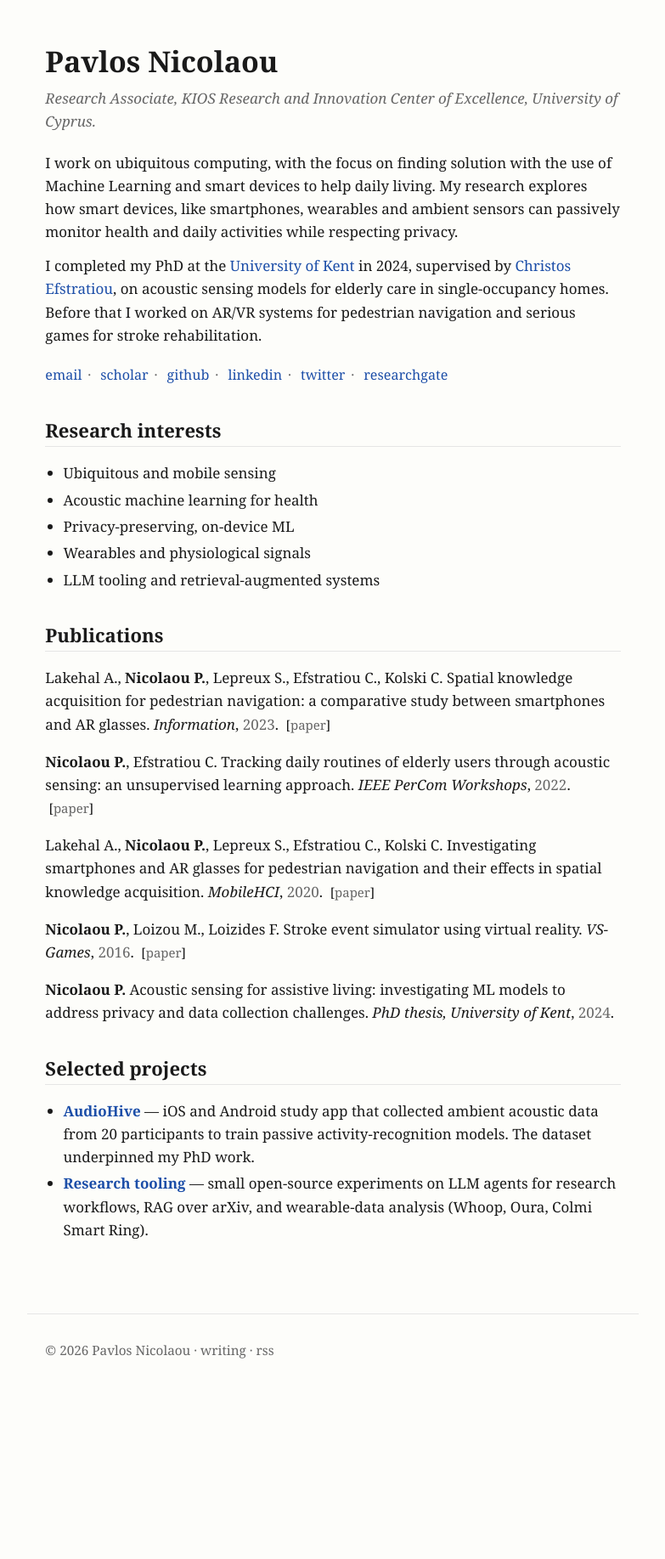
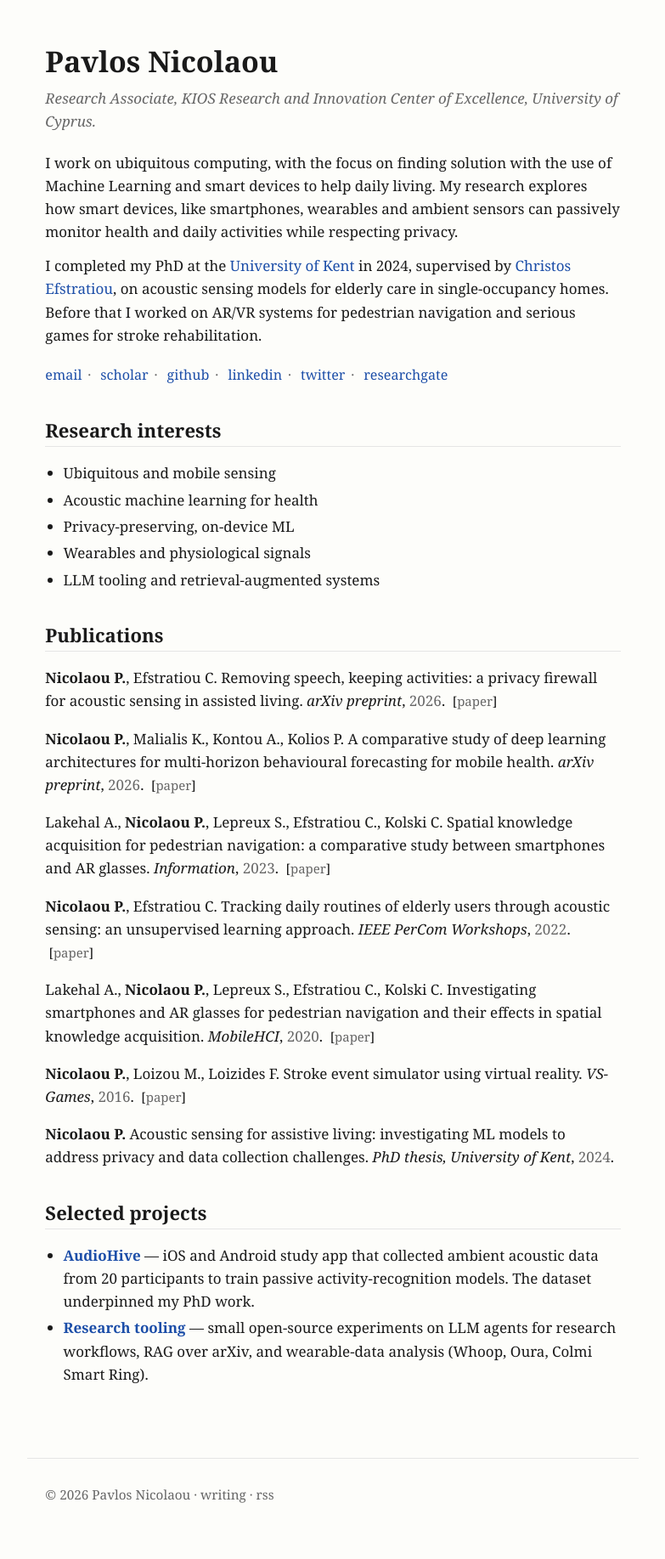
Before and after one commit to p4vlos/p4vlos.github.io, a Jekyll site: the page built from index.md, in a window 1280 px wide. Shown: the whole page at 85% size, without its empty margins (248-1031 px from the left). Built offline with Jekyll 4.4.1, drawn with Linux system fonts in a browser that asks for light colours; before the commit the page ends 1665 px from its top, so only the background shows below that.

Commit message:
Add current Scholar publications
Co-authored-by: p4vlos <11935187+p4vlos@users.noreply.github.com>

```diff
--- a/index.md
+++ b/index.md
@@ -30,6 +30,18 @@ I completed my PhD at the [University of Kent](https://www.kent.ac.uk/computing)
 ## Publications
 
 <ul class="pubs">
+  <li>
+    <strong>Nicolaou P.</strong>, Efstratiou C.
+    Removing speech, keeping activities: a privacy firewall for acoustic sensing in assisted living.
+    <span class="venue">arXiv preprint</span>, <span class="year">2026</span>.
+    <span class="pub-links">[<a href="https://arxiv.org/abs/2609.02376">paper</a>]</span>
+  </li>
+  <li>
+    <strong>Nicolaou P.</strong>, Malialis K., Kontou A., Kolios P.
+    A comparative study of deep learning architectures for multi-horizon behavioural forecasting for mobile health.
+    <span class="venue">arXiv preprint</span>, <span class="year">2026</span>.
+    <span class="pub-links">[<a href="https://arxiv.org/abs/2606.14604">paper</a>]</span>
+  </li>
   <li>
     Lakehal A., <strong>Nicolaou P.</strong>, Lepreux S., Efstratiou C., Kolski C.
     Spatial knowledge acquisition for pedestrian navigation: a comparative study between smartphones and AR glasses.
```
